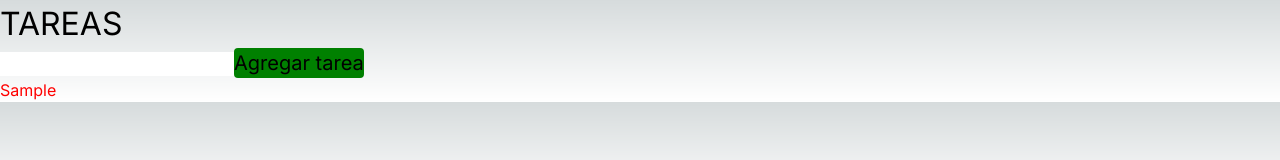
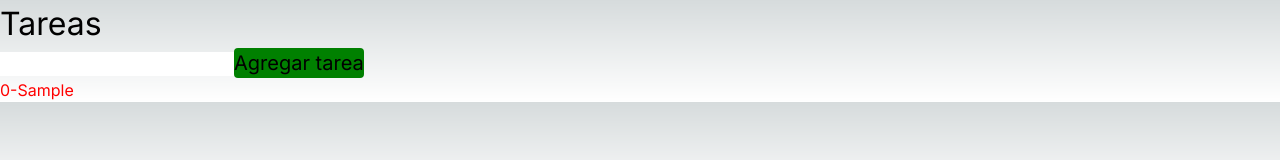
Before and after one commit to franciscolinares/APP-DTD, a Next.js app: page /proyecto in a window 1280 px wide. Both pictures are taken after typing "Sample" into the empty fields and a click on the button "Agregar tarea". Shown: the top 160 px of the page. Built offline with nearby package versions, Linux system fonts and the light colour scheme.

Commit message:
Cambios separacion de funciones

```diff
--- /dev/null
+++ b/app/proyecto/Items.tsx
@@ -0,0 +1,7 @@
+import React  from 'react';
+
+export default function item(tarea){
+  return(
+          <li key={tarea.item.id}>{tarea.item.id}-{tarea.item.name}</li>
+    );
+}
--- a/app/proyecto/page.tsx
+++ b/app/proyecto/page.tsx
@@ -1,16 +1,35 @@
-import React from 'react';
-import Tareas from './tareas';
+'use client'
+import React, { useState } from 'react';
+import Tareas  from './tareas';
 
-export default function App (){
-  return (
-    <div className="App">
-      <div className="App-content">
-          <div style={{color:'black', fontSize:'32px'}}>
-            TAREAS
-          </div>
+let nextId=0;
 
-        <Tareas />
-      </div>
-    </div>
+export default function List() {
+  const [name, setName] = useState('');
+  const [tareas, setTarea] = useState([]);
+
+  return(
+    <>
+      <h1 style={{color:'black', fontSize:'32px'}}>Tareas</h1>
+      <input
+        value={name}
+        onChange={e => setName(e.target.value)}
+      />
+      <button style={{color:'black', fontSize:'20px', border:'none', borderRadius:'4px', background:'green'}} onClick={() => {
+         if(Object.keys(name).length === 0 ) {
+            alert('el campo no puede estar vacio')
+            return
+        }
+          setTarea(
+            [
+              ...tareas,
+              { id: nextId++, name: name }
+            ]
+          );
+          setName('');
+
+      }}>Agregar tarea</button>
+        <Tareas Listado={tareas}/>
+    </>
   );
 }
--- a/app/proyecto/tareas.tsx
+++ b/app/proyecto/tareas.tsx
@@ -1,32 +1,14 @@
-'use client'
-import React, { useState } from 'react';
+import React, { useState }  from 'react';
+import Items from './Items';
 
-let nextId=0;
-
-export default function List() {
-  const [name, setName] = useState('');
-  const [tareas, setTarea] = useState([]);
-
+//const [tareas, setTarea] = useState([]);
+export default function Listado(tareas){
   return(
-    <>
-      <input
-        value={name}
-        onChange={e => setName(e.target.value)}
-      />
-      <button style={{color:'black', fontSize:'20px', border:'none', borderRadius:'4px', background:'green'}} onClick={() => {
-        setTarea(
-          [
-            ...tareas,
-            { id: nextId++, name: name }
-          ]
-        );
-        setName('');
-      }}>Agregar tarea</button>
-      <ul style={{color:'red'}}>
-        {tareas.map(tarea => (
-          <li key={tarea.id}>{tarea.name}</li>
+     <ul style={{color:'red'}}>
+          {tareas.Listado.map(tarea => (
+          /*<li key={tarea.id}>{tarea.name}</li>*/
+          <Items item={tarea}/>
         ))}
       </ul>
-    </>
-  );
+    );
 }
--- a/tsconfig.json
+++ b/tsconfig.json
@@ -22,6 +22,6 @@
       "@/*": ["./*"]
     }
   },
-  "include": ["next-env.d.ts", "**/*.ts", "**/*.tsx", ".next/types/**/*.ts", "app/proyecto/tareas.jsx", "app/proyecto/page.jsx"],
+  "include": ["next-env.d.ts", "**/*.ts", "**/*.tsx", ".next/types/**/*.ts", "app/proyecto/tareas.tsx", "app/proyecto/page.jsx"],
   "exclude": ["node_modules"]
 }
```
